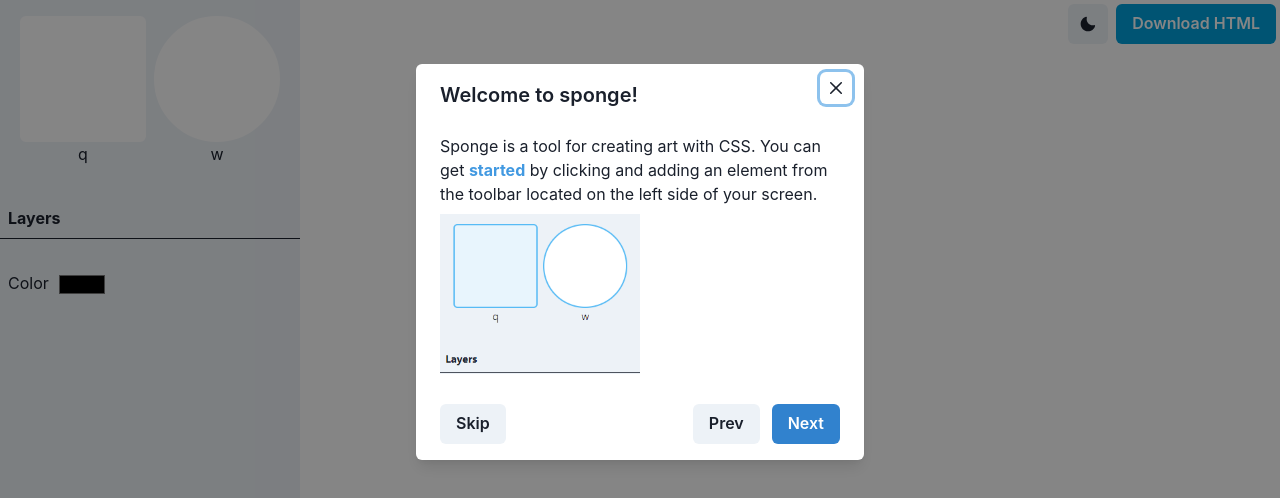
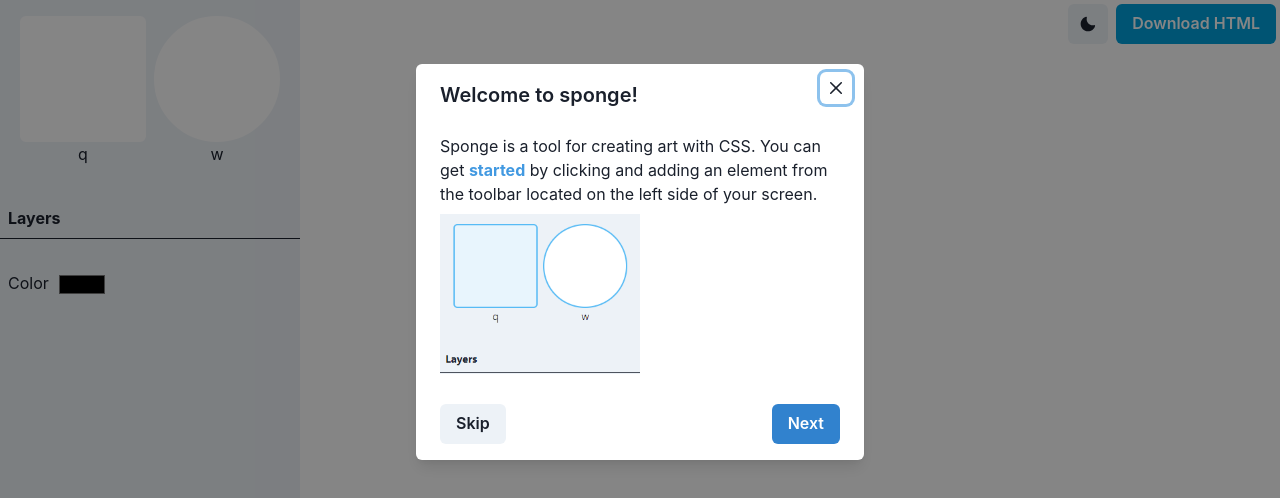
Before and after one commit to Fernando-J-Garcia/Sponge, a Next.js app: page / in a window 1280 px wide. Shown: the top 498 px of the page. Built offline with nearby package versions, Linux system fonts and the light colour scheme.

Commit message:
removed next on first page

```diff
--- a/components/TutorialModal.tsx
+++ b/components/TutorialModal.tsx
@@ -92,9 +92,11 @@ const TutorialModal = ({ isFirstVisit }: { isFirstVisit: boolean }) => {
         <ModalFooter justifyContent={"space-between"}>
           <Button onClick={onClose}>Skip</Button>
           <Box>
-            <Button mr={3} onClick={handleClickPrev}>
-              Prev
-            </Button>
+            {pageNumber !== 0 && (
+              <Button mr={3} onClick={handleClickPrev}>
+                Prev
+              </Button>
+            )}
             <Button
               colorScheme={"blue"}
               onClick={handleClickNext}
```
